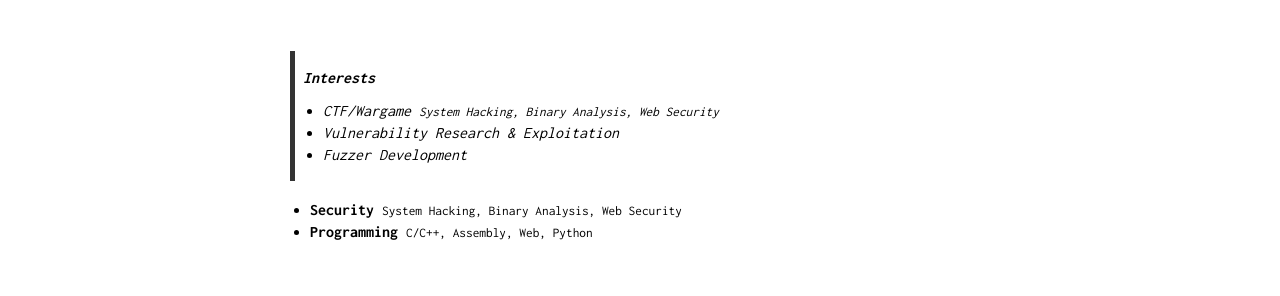
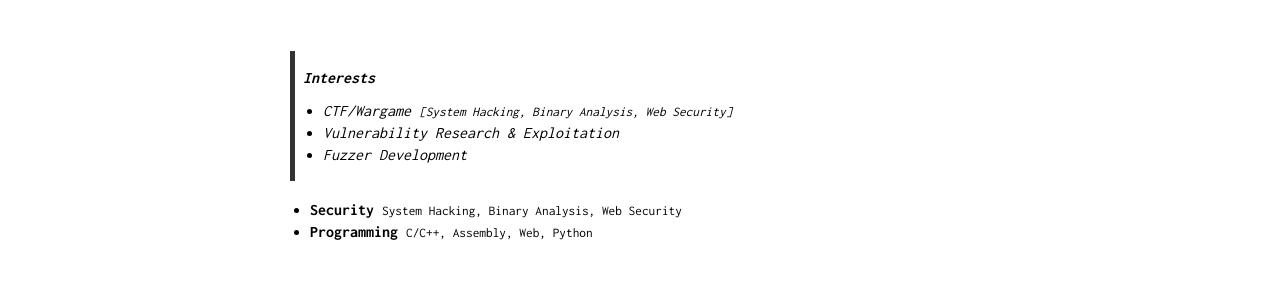
Before and after one commit to Bugeun/bugeun.github.io, a Jekyll site: the page built from index.md, in a window 1280 px wide. Shown: the part 344-640 px from the top of the page. Built offline with Jekyll 4.4.1, drawn with Linux system fonts in a browser that asks for light colours.

```diff
--- a/index.md
+++ b/index.md
@@ -15,7 +15,7 @@ Vulnerability Researcher
 &nbsp;
 
 ><b>Interests</b>
-* CTF/Wargame <small>System Hacking, Binary Analysis, Web Security</small>
+* CTF/Wargame <small>[System Hacking, Binary Analysis, Web Security]</small>
 * Vulnerability Research & Exploitation
 * Fuzzer Development
 
```
